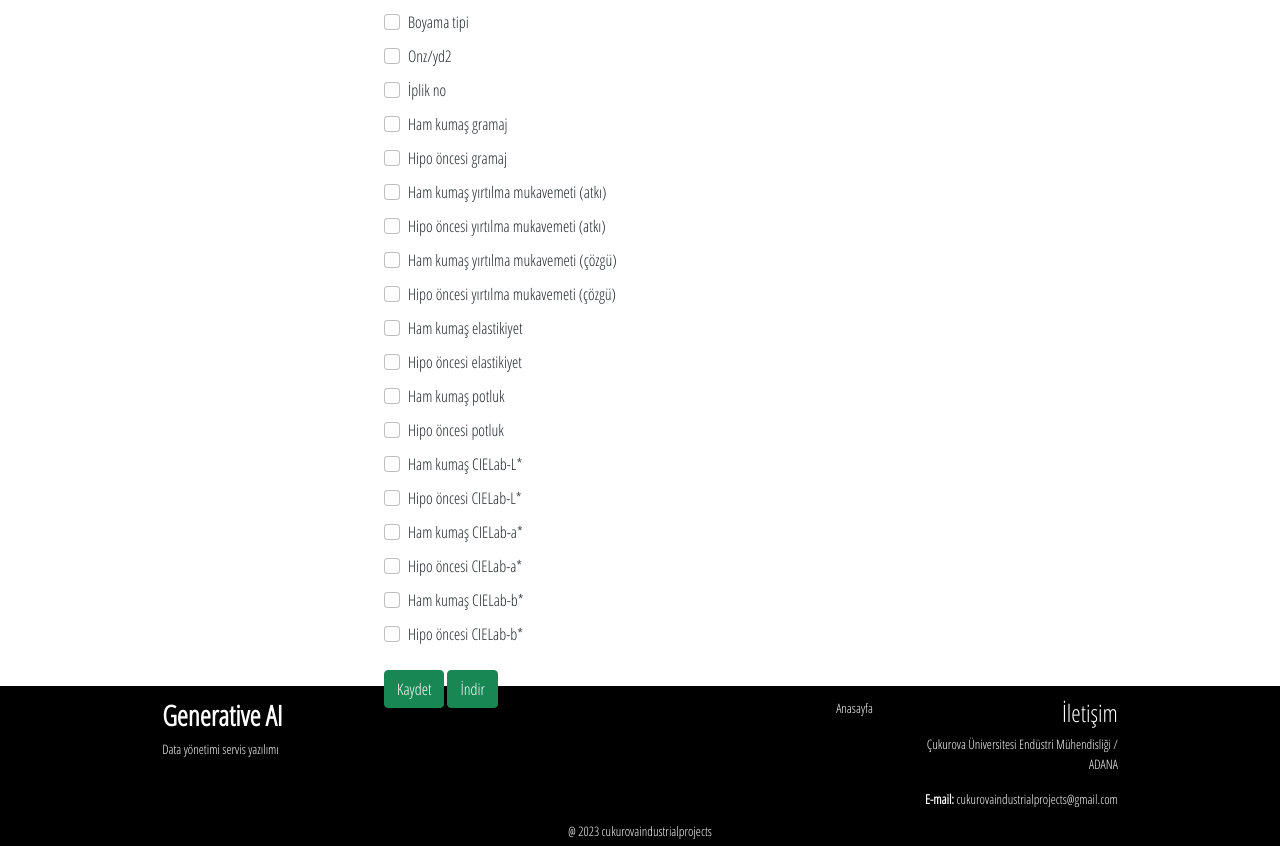
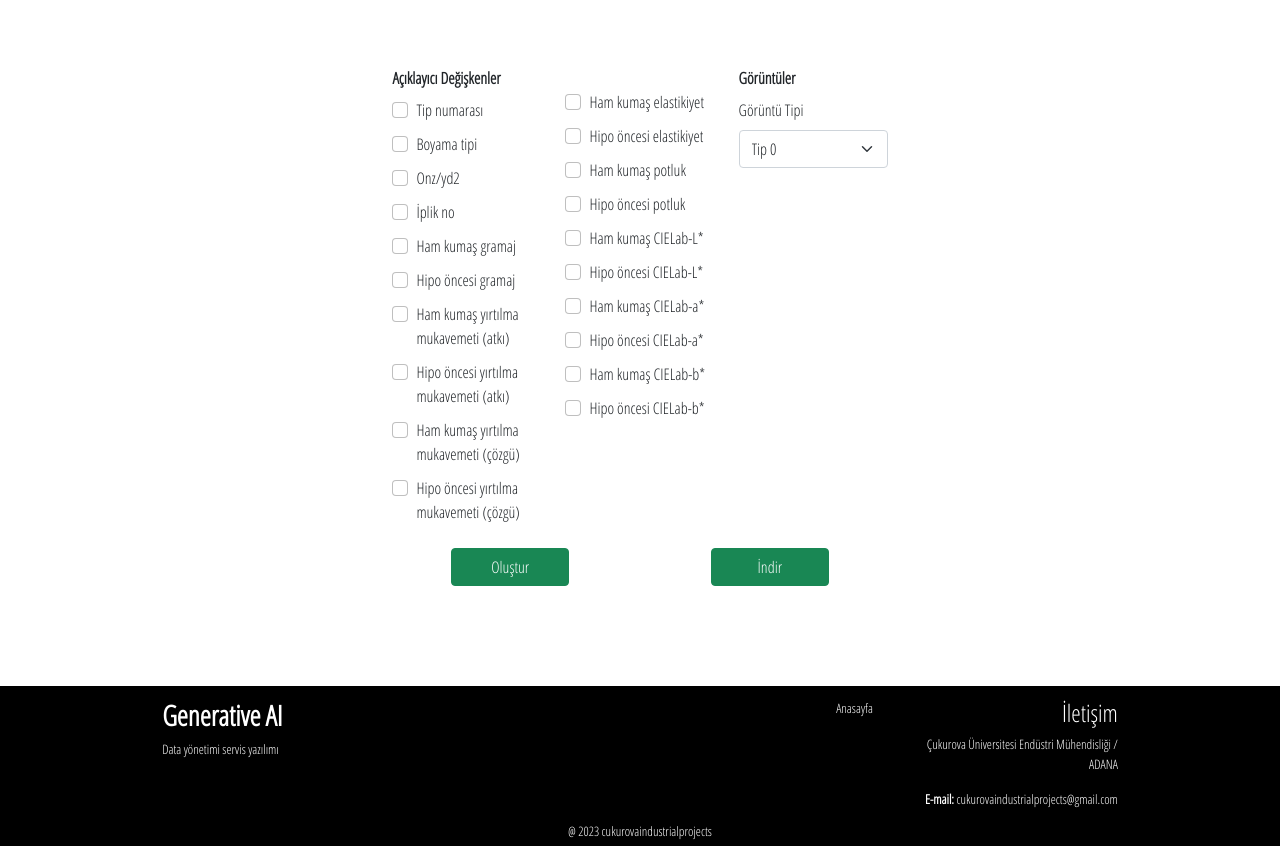
Before and after one commit to cukurova-ind/ai-effort-industrial, a Django app: page /modeling/dataset/settings/ in a window 1280 px wide. Shown: the part 114-960 px from the top of the page. Run offline with Django 4.2, Linux system fonts and the light colour scheme; some libraries are stand-ins or nearby versions.

Commit message:
template updates

```diff
--- a/industrial/static/css/style.css
+++ b/industrial/static/css/style.css
@@ -142,15 +142,16 @@ a, a:hover, a:visited, a:active, a:focus {
   box-shadow: 2px 2px 1px 1px;
 }
 
-.general-settings {
+.data-settings, .image-settings {
   width: 100%;
-  height: 89.9%;
+  min-height: 89.9%;
   padding: 0;
 }
 
-.process {
-  width: 40%;
+.data-settings form button {
+  width: 50%;
 }
+
 
 /* prompt */
 .prompt-page-main, .model-page-main {
--- a/modeling/templates/data_process.html
+++ b/modeling/templates/data_process.html
@@ -10,11 +10,13 @@ Veri seti
 
 {% block content %}
 
-<div class="container-fluid d-flex justify-content-center align-items-center general-settings">
-    <div class="process">
+<div class="container-fluid d-flex justify-content-center align-items-center data-settings">
+
     <form method="post">
+        <div class="row">
             {% csrf_token %}
-            <label class="form-label">Açıklayıcı Değişkenler</label>
+            <div class="col-md-4">
+                <label class="form-label"><strong>Açıklayıcı Değişkenler</strong></label>
                 <div class="mb-3">
                     <div class="form-check">
                         <input class="form-check-input" type="checkbox" value="" id="id_type">
@@ -56,6 +58,11 @@ Veri seti
                         <input class="form-check-input" type="checkbox" value="" id="id_warp_hypo">
                         <label for="id_warp_hypo" class="form-label">Hipo öncesi yırtılma mukavemeti (çözgü)</label>
                     </div>
+                </div>
+            </div>
+            <div class="col-md-4">
+                <label class="form-label"></label>
+                <div class="mb-3">
                     <div class="form-check">
                         <input class="form-check-input" type="checkbox" value="" id="id_elasticity_raw">
                         <label for="id_elasticity_raw" class="form-label">Ham kumaş elastikiyet</label>
@@ -97,10 +104,31 @@ Veri seti
                         <label for="id_cielab_b_hypo" class="form-label">Hipo öncesi CIELab-b*</label>
                     </div>
                 </div>
-        <button class="btn btn-success text-center" type="submit">Kaydet</button>
+            </div>
+            <div class="col-md-4">
+                <label class="form-label"><strong>Görüntüler</strong></label>
+                <div class="mb-3">
+                    <label class="form-label" for="id_image_type">Görüntü Tipi</label>
+                    <select name="image_type" class="form-select" title="" id="id_image_type">
+                        <option>Tip 0</option>
+                        <option>Tip 1</option>
+                        <option>Tip 2</option>
+                        <option>Tip 3</option>
+                        <option>Tip 4</option>
+                    </select>
+                </div>
+            </div>
+        </div>
+        <div class="row">
+            <div class="col-md-6 d-flex justify-content-center align-items-center">
+                <button class="btn btn-success text-center" type="submit">Oluştur</button>
+            </div>
+            <div class="col-md-6 d-flex justify-content-center align-items-center">
                 <button class="btn btn-success text-center" type="submit">İndir</button>
+            </div>
+        </div>
     </form>
-    </div>
+
 </div>
 
 {% endblock %}
--- a/modeling/templates/image_process.html
+++ b/modeling/templates/image_process.html
@@ -10,7 +10,7 @@ Görüntü
 
 {% block content %}
 
-<div class="container-fluid d-flex justify-content-center align-items-center general-settings">
+<div class="container-fluid d-flex justify-content-center align-items-center image-settings">
     <div class="process">
         <form method="post">
             {% csrf_token %}
```
Lines whose indentation alone changed are shown as unchanged.
